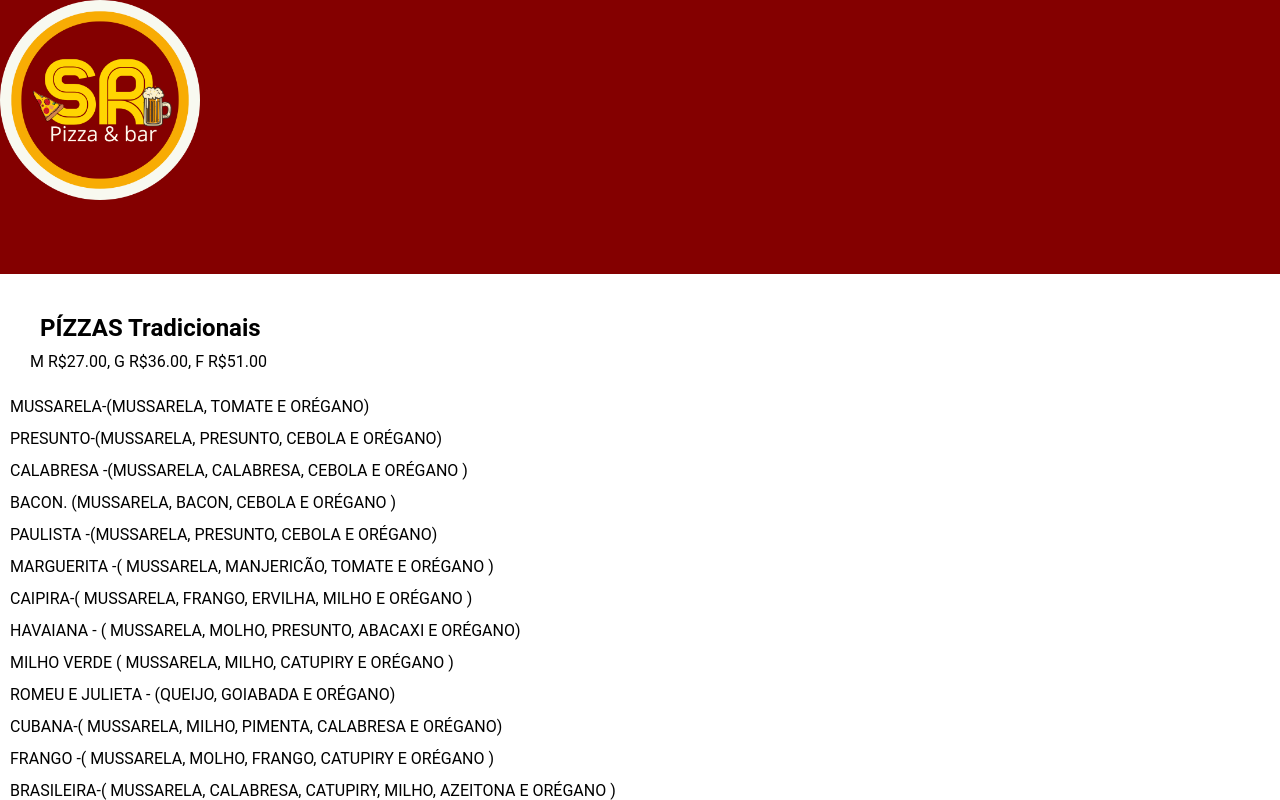
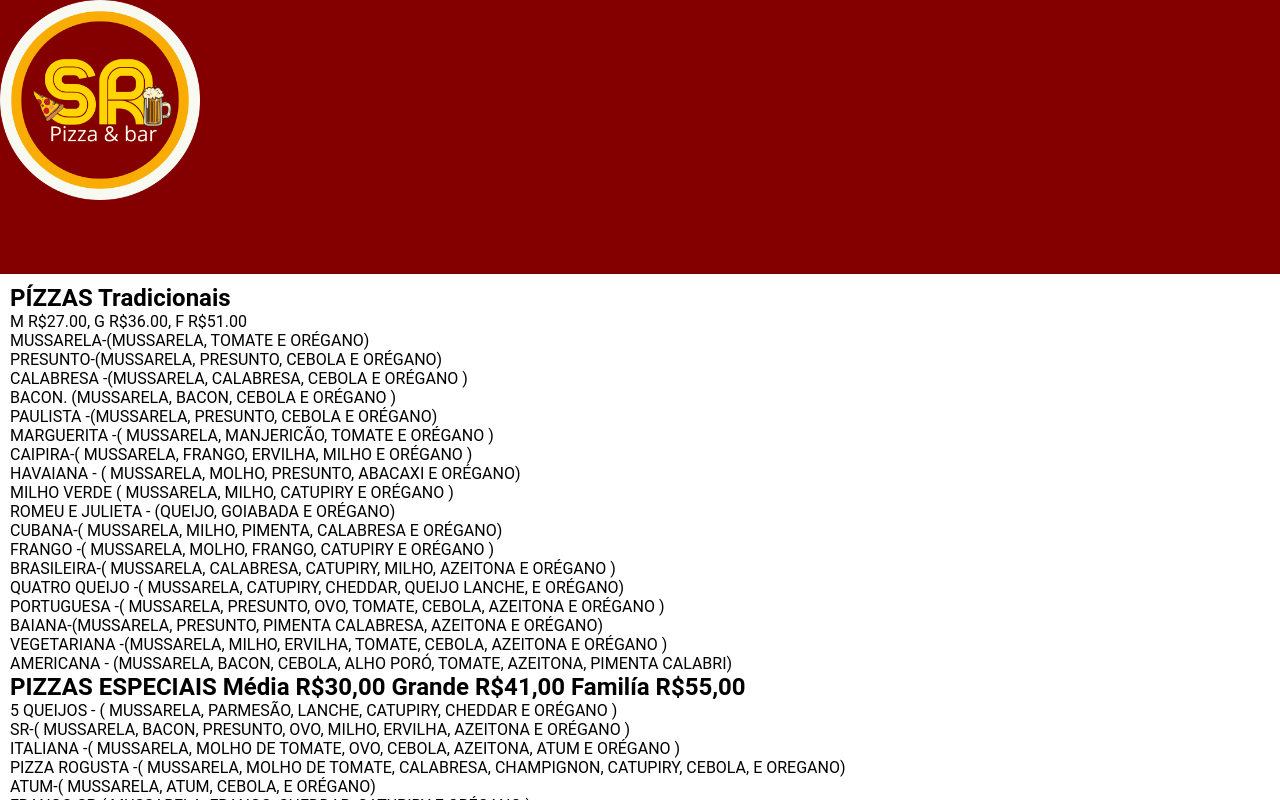
Before and after one commit to AllanAlmeidaDev8/cardapio, a React (Vite) app: page /qrcardapio in a window 1280 px wide. Shown: the top 800 px of the page. Built offline with nearby package versions, Linux system fonts and the light colour scheme.

Commit message:
Update QRcodeCardapio.css

```diff
--- a/src/pages/QRcodeCardapio.css
+++ b/src/pages/QRcodeCardapio.css
@@ -1,15 +1,15 @@
-main{
+.main-cardapio{
     text-align: justify !important;
     padding: 10px;
 }
-.title_box{
+.title_box2{
     text-align: left;
     padding: 20px;
 }
-.title_box h2{
+.title_box2 h2{
     padding: 10px;
 }
-.text_box{
+.text_box2{
     text-align: left;
     padding: 10;
     line-height: 2;
```
